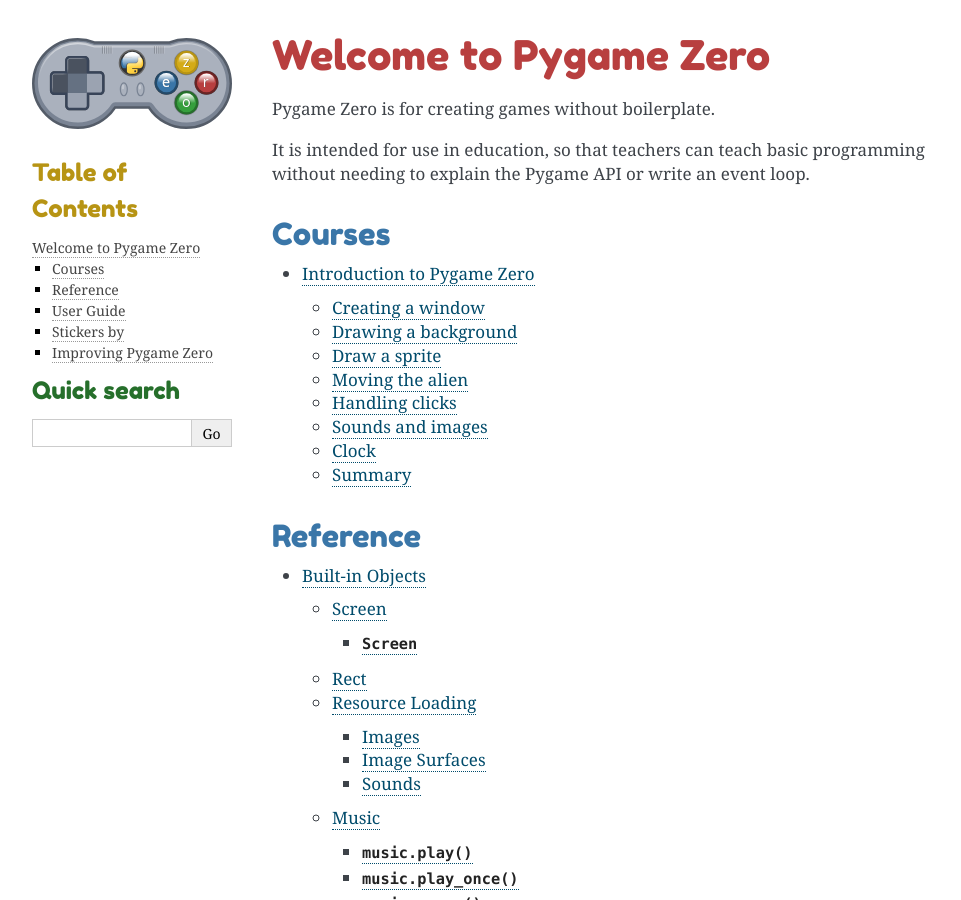
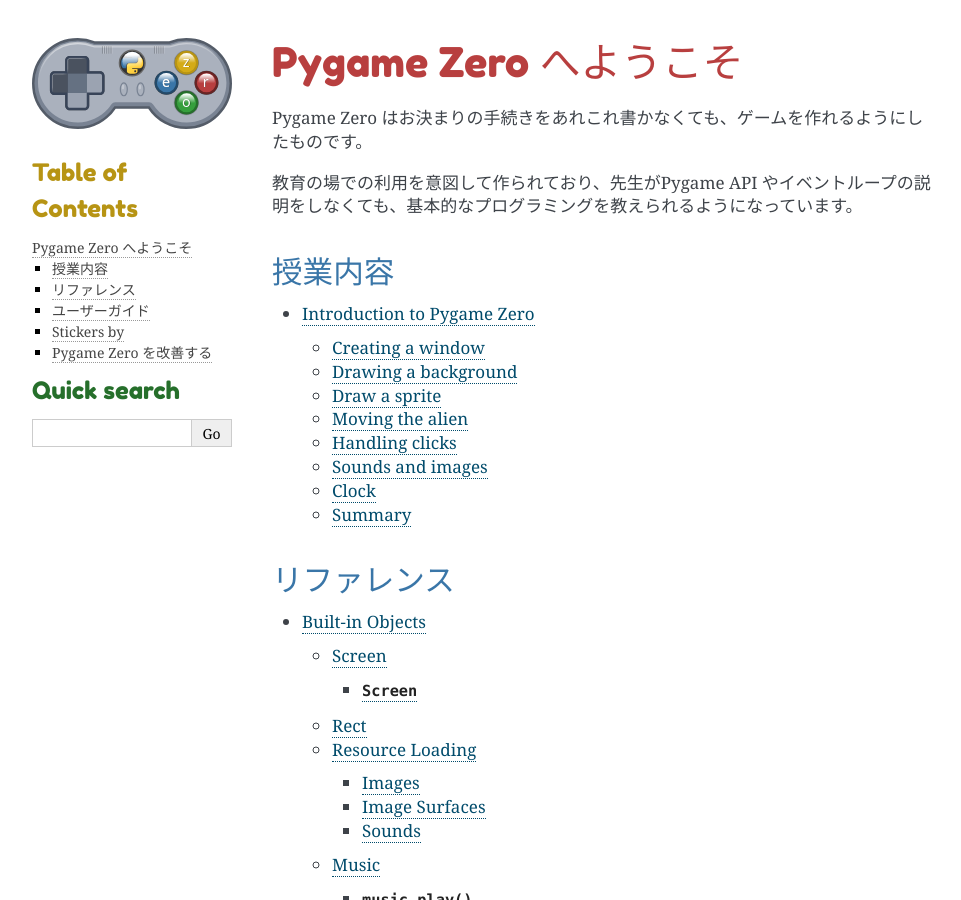
Before and after one commit to yasusii/pgzero-japanese, a Sphinx documentation site: the page built from doc/index.rst, in a window 1280 px wide and 900 px high. Shown: the whole window, without its empty margins (148-1109 px from the left). Built offline with Sphinx 7.4.7, drawn with Linux system fonts in a browser that asks for light colours; pages that are not in the unit, such as notebooks, are missing from menus; some of the changed text lies outside the part shown.

Commit message:
translated index.rst

```diff
--- a/doc/index.rst
+++ b/doc/index.rst
@@ -3,16 +3,14 @@
    You can adapt this file completely to your liking, but it should at least
    contain the root `toctree` directive.
 
-Welcome to Pygame Zero
-======================
+Pygame Zero へようこそ
+=====================
 
-Pygame Zero is for creating games without boilerplate.
+Pygame Zero はお決まりの手続きをあれこれ書かなくても、ゲームを作れるようにしたものです。
 
-It is intended for use in education, so that teachers can teach basic
-programming without needing to explain the Pygame API or write an event loop.
+教育の場での利用を意図して作られており、先生がPygame API やイベントループの説明をしなくても、基本的なプログラミングを教えられるようになっています。
 
-
-Courses
+授業内容
 -------
 
 .. toctree::
@@ -25,8 +23,8 @@
 .. learn-programming
 .. flappy-bird
 
-Reference
----------
+リファレンス
+-----------
 
 .. toctree::
     :maxdepth: 3
@@ -34,8 +32,8 @@
     hooks
     builtins
 
-User Guide
-----------
+ユーザーガイド
+-------------
 
 .. toctree::
     :maxdepth: 2
@@ -66,7 +64,7 @@
     stickers
 
 
-Improving Pygame Zero
+Pygame Zero を改善する
 ---------------------
 
 .. toctree::
```
